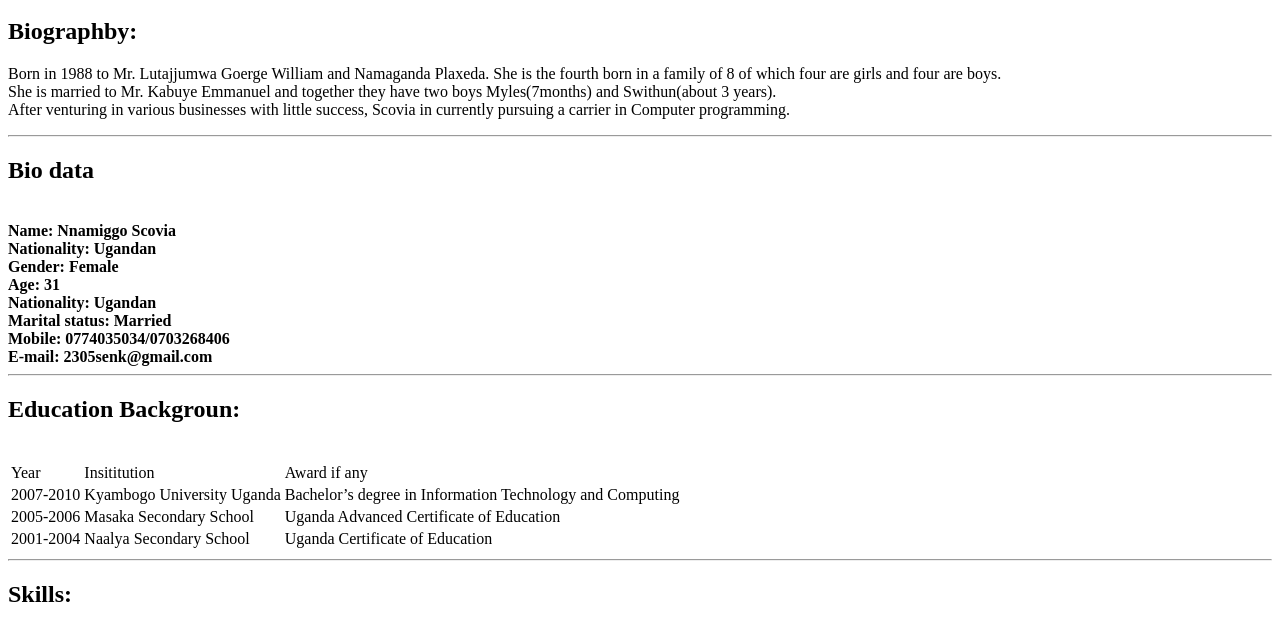
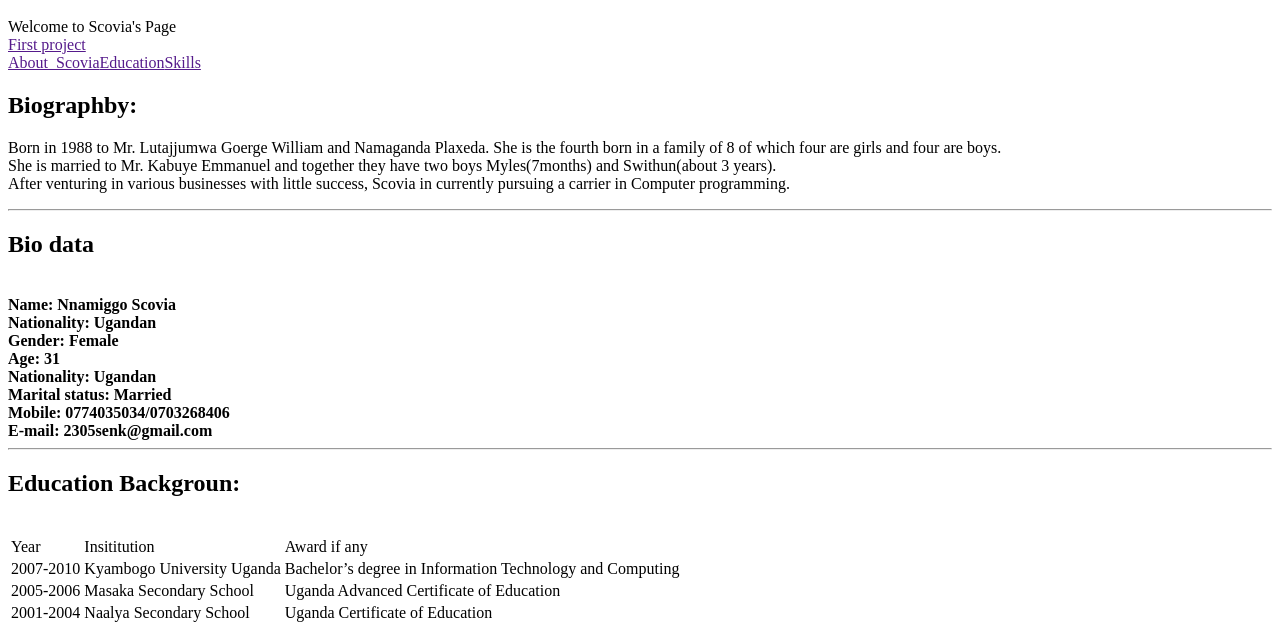
Before and after one commit to Nnamiggo/Nnamiggo.github.io, a plain HTML site: page index.html in a window 1280 px wide. Shown: the part 48-675 px from the top of the page. Drawn offline with Linux system fonts and the light colour scheme.

Commit message:
Changing the HTML DOM

```diff
--- a/index.html
+++ b/index.html
@@ -4,12 +4,27 @@
 <head>
   <meta charset="utf-8">
   <title>Scovia's Profile</title>
+  <style>
+
+  </style>
+
 </head>
 
 <body>
   <div class="container">
   <div id="welcome-section"><h1>SCOVIA NNAMIGGO</h1>
-  <h2>Biographby:</h2>
+    Welcome to Scovia's Page
+</div>
+<div id="projects">
+  <span class="project-tile"><a href="">First project</a>  </span>
+</div>
+<div  id="middle_content">
+<div id="navbar"><a href="">About_Scovia</a><a href="">Education</a><a href="">Skills</a></div>
+
+</div>
+</div>
+
+  <div id="biography"><h2>Biographby:</h2>
   <p>Born in 1988 to Mr. Lutajjumwa Goerge William and Namaganda Plaxeda. She is the fourth born in a family of 8 of which four are girls and four are boys.<br /> She is married to Mr. Kabuye Emmanuel and together they have two boys Myles(7months) and Swithun(about 3 years). <br /> After venturing in various businesses with little success, Scovia in currently pursuing a carrier in Computer programming.</p>
 </div>
 <hr>
@@ -115,8 +130,9 @@
           Teaching</td>
       </tr>
     </table>
-  </div>
+  </div> </div> !-- closing the middle_content container
   <hr>
+  <div id="profile-link"><a href="">GitHub</a><a href="">linked-Profile</a><a href="">Facebook</a><a href="">Stackoverflow</a></div>
 </div>
 </body>
 
```
